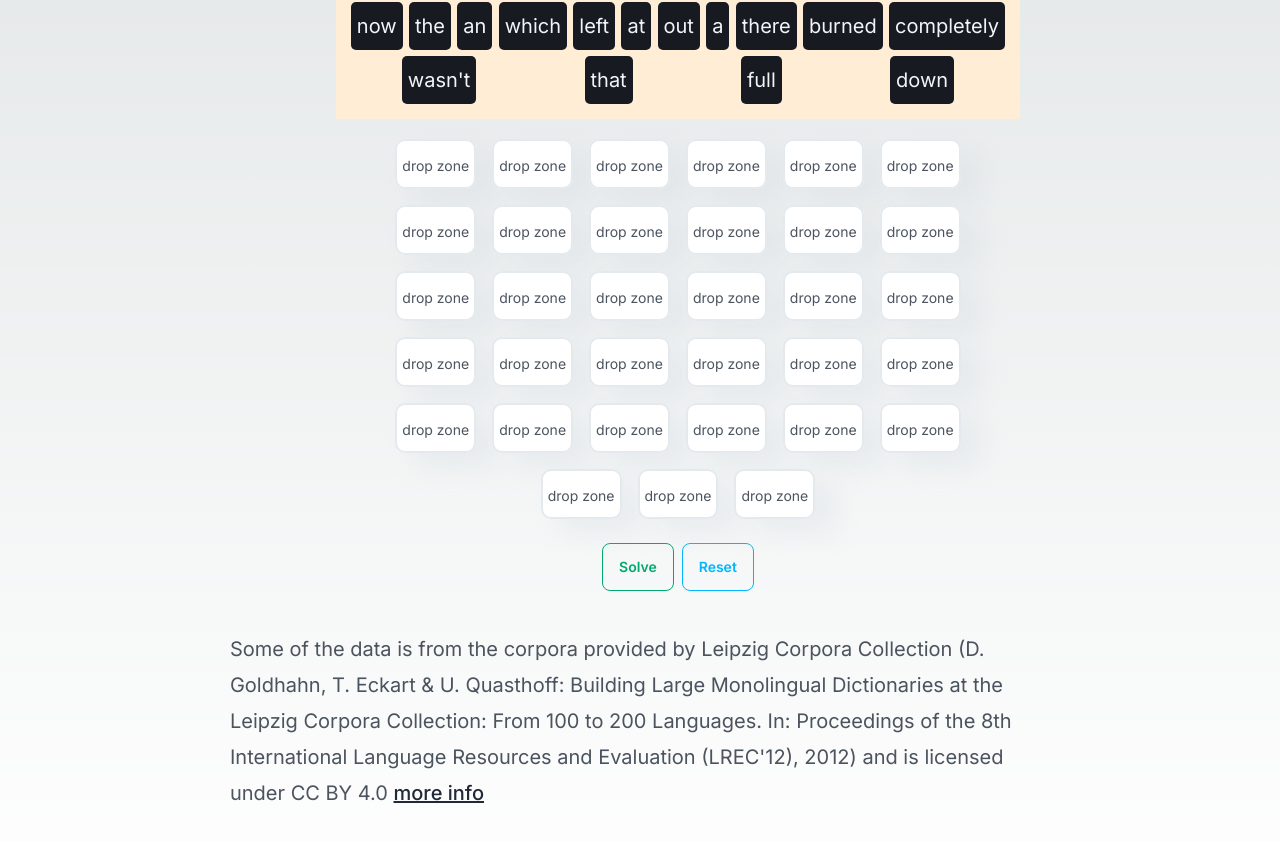
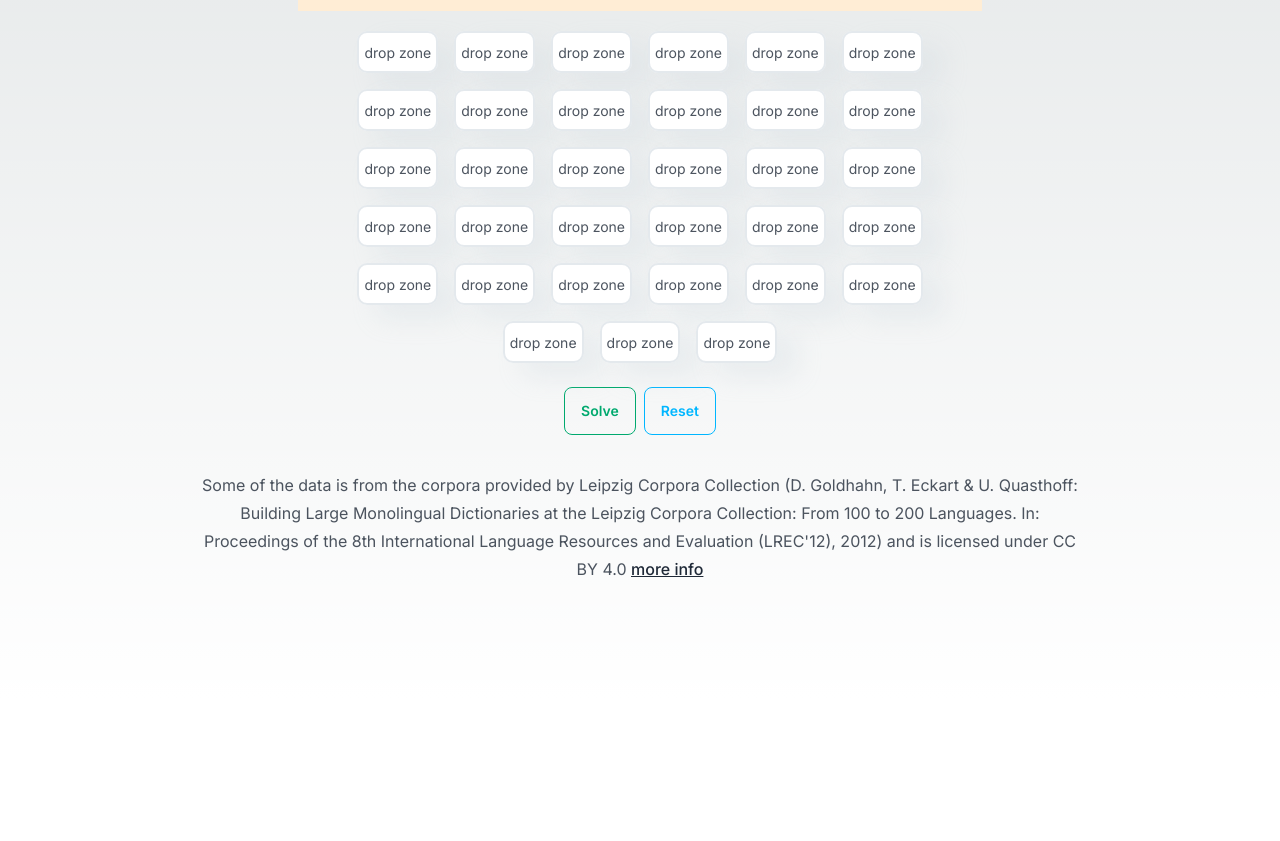
Before and after one commit to hessikaveh/Frekanz, a Next.js app: page /german/post00 in a window 1280 px wide. Shown: the part 637-1478 px from the top of the page. After the commit the page ends 1336 px from the top, so only its background shows below. Built offline with nearby package versions, Linux system fonts and the light colour scheme.

Commit message:
try to use the space on page better

```diff
--- a/app/german/post00/page.tsx
+++ b/app/german/post00/page.tsx
@@ -25,9 +25,9 @@ function Page() {
   };
   return (
     <main className="flex min-h-screen flex-col items-center justify-between p-24">
-      <article className="prose lg:prose-xl prose-img:mx-auto">
+      <article className="max-w-sm md:max-w-2xl xl:max-w-4xl prose flex flex-col">
         <div onClick={reverseOrder}></div>
-        <div className="max-w-sm md:max-w-2xl xl:max-w-4xl carousel-center carousel">
+        <div className="max-w-sm md:max-w-2xl xl:max-w-4xl carousel">
           {jsonData.map((wordData, index) => (
             <div
               id={index.toString()}
@@ -57,7 +57,8 @@ function Page() {
             </div>
           ))}
         </div>
-        <p>
+        <div className="flex">
+          <p className="text-center">
             {" "}
             Some of the data is from the corpora provided by Leipzig Corpora
             Collection (D. Goldhahn, T. Eckart & U. Quasthoff: Building Large
@@ -69,6 +70,7 @@ function Page() {
               more info
             </Link>
           </p>
+        </div>
       </article>
     </main>
   );
--- a/app/german/post01/page.tsx
+++ b/app/german/post01/page.tsx
@@ -25,7 +25,7 @@ function Page() {
   };
   return (
     <main className="flex min-h-screen flex-col items-center justify-between p-24">
-      <article className="prose lg:prose-xl prose-img:mx-auto">
+      <article className="max-w-sm md:max-w-2xl xl:max-w-4xl prose flex flex-col">
         <div onClick={reverseOrder}></div>
         <div className="max-w-sm md:max-w-2xl xl:max-w-4xl carousel-center carousel">
           {jsonData.map((wordData, index) => (
--- a/app/german/post02/page.tsx
+++ b/app/german/post02/page.tsx
@@ -25,7 +25,7 @@ function Page() {
   };
   return (
     <main className="flex min-h-screen flex-col items-center justify-between p-24">
-      <article className="prose lg:prose-xl prose-img:mx-auto">
+      <article className="max-w-sm md:max-w-2xl xl:max-w-4xl prose flex flex-col">
         <div onClick={reverseOrder}></div>
         <div className="max-w-sm md:max-w-2xl xl:max-w-4xl carousel-center carousel">
           {jsonData.map((wordData, index) => (
--- a/app/german/post03/page.tsx
+++ b/app/german/post03/page.tsx
@@ -25,7 +25,7 @@ function Page() {
   };
   return (
     <main className="flex min-h-screen flex-col items-center justify-between p-24">
-      <article className="prose lg:prose-xl prose-img:mx-auto">
+      <article className="max-w-sm md:max-w-2xl xl:max-w-4xl prose flex flex-col">
         <div onClick={reverseOrder}></div>
         <div className="max-w-sm md:max-w-2xl xl:max-w-4xl carousel-center carousel">
           {jsonData.map((wordData, index) => (
--- a/app/german/post04/page.tsx
+++ b/app/german/post04/page.tsx
@@ -25,7 +25,7 @@ function Page() {
   };
   return (
     <main className="flex min-h-screen flex-col items-center justify-between p-24">
-      <article className="prose lg:prose-xl prose-img:mx-auto">
+      <article className="max-w-sm md:max-w-2xl xl:max-w-4xl prose flex flex-col">
         <div onClick={reverseOrder}></div>
         <div className="max-w-sm md:max-w-2xl xl:max-w-4xl carousel-center carousel">
           {jsonData.map((wordData, index) => (
--- a/app/german/post05/page.tsx
+++ b/app/german/post05/page.tsx
@@ -25,7 +25,7 @@ function Page() {
   };
   return (
     <main className="flex min-h-screen flex-col items-center justify-between p-24">
-      <article className="prose lg:prose-xl prose-img:mx-auto">
+      <article className="max-w-sm md:max-w-2xl xl:max-w-4xl prose flex flex-col">
         <div onClick={reverseOrder}></div>
         <div className="max-w-sm md:max-w-2xl xl:max-w-4xl carousel-center carousel">
           {jsonData.map((wordData, index) => (
--- a/app/german/post06/page.tsx
+++ b/app/german/post06/page.tsx
@@ -25,7 +25,7 @@ function Page() {
   };
   return (
     <main className="flex min-h-screen flex-col items-center justify-between p-24">
-      <article className="prose lg:prose-xl prose-img:mx-auto">
+      <article className="max-w-sm md:max-w-2xl xl:max-w-4xl prose flex flex-col">
         <div onClick={reverseOrder}></div>
         <div className="max-w-sm md:max-w-2xl xl:max-w-4xl carousel-center carousel">
           {jsonData.map((wordData, index) => (
--- a/app/german/post07/page.tsx
+++ b/app/german/post07/page.tsx
@@ -25,7 +25,7 @@ function Page() {
   };
   return (
     <main className="flex min-h-screen flex-col items-center justify-between p-24">
-      <article className="prose lg:prose-xl prose-img:mx-auto">
+      <article className="max-w-sm md:max-w-2xl xl:max-w-4xl prose flex flex-col">
         <div onClick={reverseOrder}></div>
         <div className="max-w-sm md:max-w-2xl xl:max-w-4xl carousel-center carousel">
           {jsonData.map((wordData, index) => (
--- a/app/german/post08/page.tsx
+++ b/app/german/post08/page.tsx
@@ -25,7 +25,7 @@ function Page() {
   };
   return (
     <main className="flex min-h-screen flex-col items-center justify-between p-24">
-      <article className="prose lg:prose-xl prose-img:mx-auto">
+      <article className="max-w-sm md:max-w-2xl xl:max-w-4xl prose flex flex-col">
         <div onClick={reverseOrder}></div>
         <div className="max-w-sm md:max-w-2xl xl:max-w-4xl carousel-center carousel">
           {jsonData.map((wordData, index) => (
--- a/app/german/post09/page.tsx
+++ b/app/german/post09/page.tsx
@@ -25,7 +25,7 @@ function Page() {
   };
   return (
     <main className="flex min-h-screen flex-col items-center justify-between p-24">
-      <article className="prose lg:prose-xl prose-img:mx-auto">
+      <article className="max-w-sm md:max-w-2xl xl:max-w-4xl prose flex flex-col">
         <div onClick={reverseOrder}></div>
         <div className="max-w-sm md:max-w-2xl xl:max-w-4xl carousel-center carousel">
           {jsonData.map((wordData, index) => (
--- a/app/german/post10/page.tsx
+++ b/app/german/post10/page.tsx
@@ -25,7 +25,7 @@ function Page() {
   };
   return (
     <main className="flex min-h-screen flex-col items-center justify-between p-24">
-      <article className="prose lg:prose-xl prose-img:mx-auto">
+      <article className="max-w-sm md:max-w-2xl xl:max-w-4xl prose flex flex-col">
         <div onClick={reverseOrder}></div>
         <div className="max-w-sm md:max-w-2xl xl:max-w-4xl carousel-center carousel">
           {jsonData.map((wordData, index) => (
```
Lines whose indentation alone changed are shown as unchanged.
